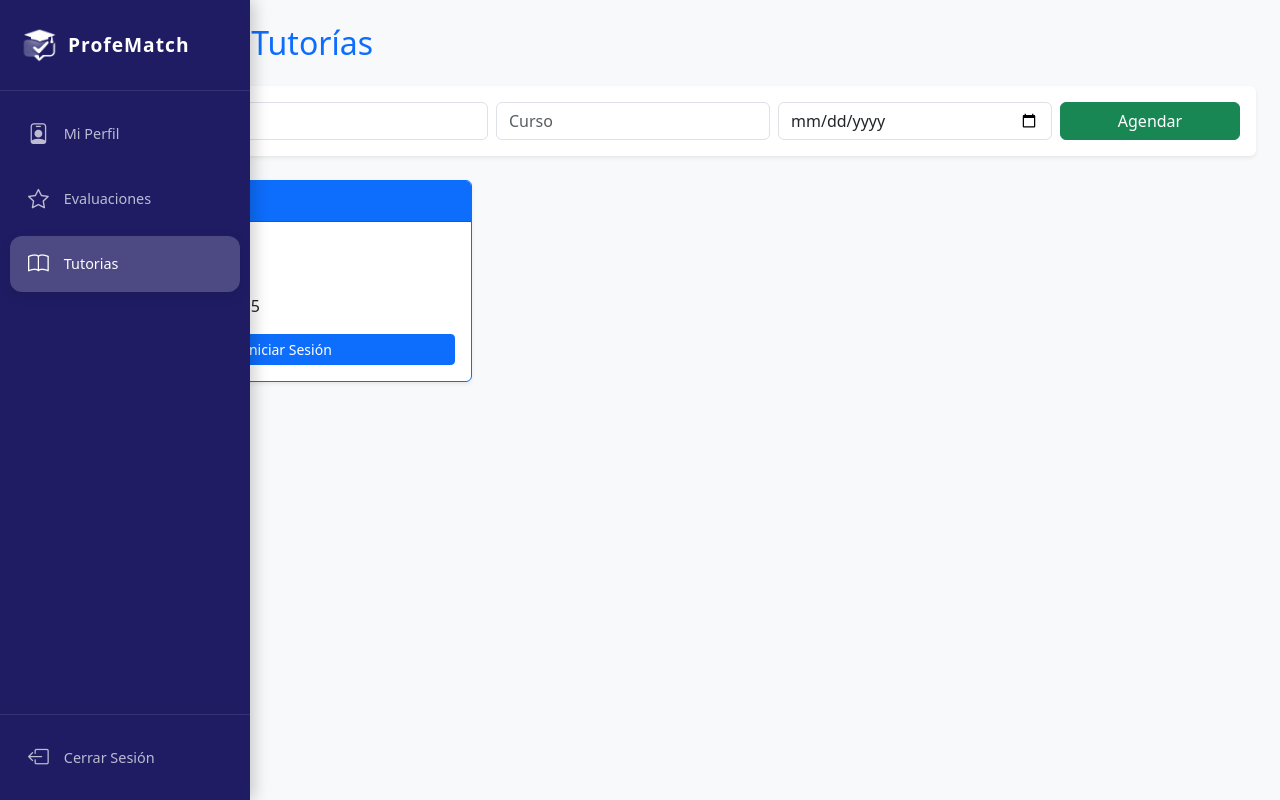
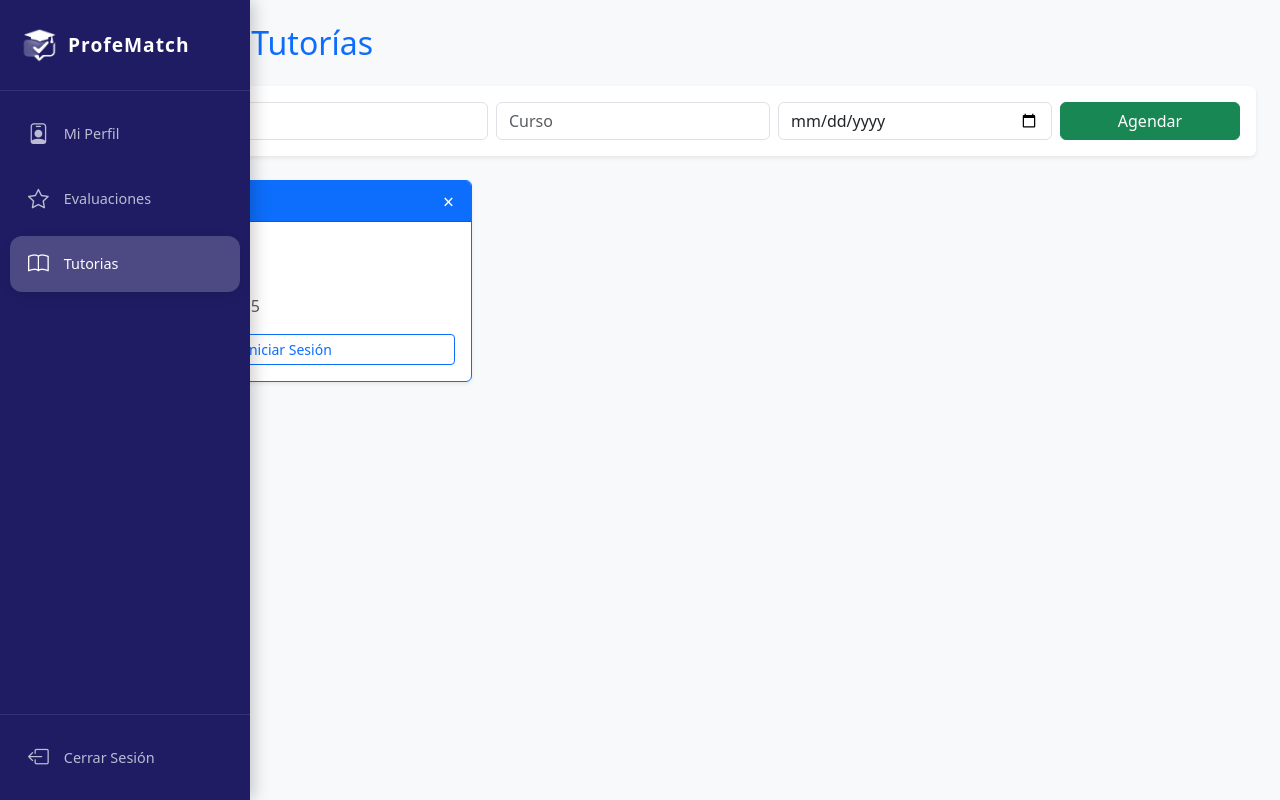
Before and after one commit to CristianCandela/IntegradorProyecto, a React (Vite) app: page /tutorias-profesor in a window 1280 px wide. Both pictures are taken after typing "Sample", "Sample", "2020-01-15" into the empty fields and a click on the button "Agendar". Built offline with nearby package versions, Linux system fonts and the light colour scheme.

Commit message:
feat: validacion y eliminacion de tutorias

```diff
--- a/src/pages/profesor/EvaluacionesProfesor.jsx
+++ b/src/pages/profesor/EvaluacionesProfesor.jsx
@@ -33,7 +33,7 @@ const EvaluacionesProfesor = () => {
   return (
     <div className="d-flex">
       <Sidebar role="profesor" />
-      <Sidebar role="profesor"/>
+
       <div className="container-fluid p-4" style={{ backgroundColor: '#f8f9fa', minHeight: '100vh' }}>
         <h2 className="mb-4">Portal de Evaluaciones</h2>
 
--- a/src/pages/profesor/TutoriasProfesor.jsx
+++ b/src/pages/profesor/TutoriasProfesor.jsx
@@ -3,7 +3,6 @@ import Sidebar from "../../components/Sidebar";
 
 const TutoriasProfesor = () => {
   const [tutorias, setTutorias] = useState([]);
-  // --- NUEVA INFORMACIÓN AGREGADA ---
   const [alumno, setAlumno] = useState('');
   const [materia, setMateria] = useState('');
   const [fecha, setFecha] = useState('');
@@ -15,13 +14,26 @@ const TutoriasProfesor = () => {
 
   const agregarTutoria = (e) => {
     e.preventDefault();
+
+    // VALIDACIÓN: Evita que se guarden tarjetas sin datos
+    if (!alumno.trim() || !materia.trim() || !fecha) {
+      alert("Por favor, completa todos los campos antes de agendar.");
+      return;
+    }
+
     const nueva = { estudiante: alumno, curso: materia, fecha: fecha };
     const lista = [...tutorias, nueva];
     setTutorias(lista);
     localStorage.setItem("tutorias", JSON.stringify(lista));
     setAlumno(''); setMateria(''); setFecha('');
   };
-  // ---------------------------------
+
+  // FUNCIÓN PARA ELIMINAR: Filtra la lista y actualiza el almacenamiento
+  const eliminarTutoria = (index) => {
+    const nuevasTutorias = tutorias.filter((_, i) => i !== index);
+    setTutorias(nuevasTutorias);
+    localStorage.setItem("tutorias", JSON.stringify(nuevasTutorias));
+  };
 
   return (
     <div className="d-flex">
@@ -29,35 +41,58 @@ const TutoriasProfesor = () => {
       <div className="container-fluid p-4">
         <h2 className="mb-4 text-primary">Próximas Tutorías</h2>
 
-        {/* FORMULARIO AGREGADO */}
+        {/* FORMULARIO */}
         <div className="card shadow-sm mb-4 border-0 p-3">
           <form onSubmit={agregarTutoria} className="row g-2">
-            <div className="col-md-4"><input type="text" className="form-control" placeholder="Alumno" value={alumno} onChange={(e)=>setAlumno(e.target.value)}/></div>
-            <div className="col-md-3"><input type="text" className="form-control" placeholder="Curso" value={materia} onChange={(e)=>setMateria(e.target.value)}/></div>
-            <div className="col-md-3"><input type="date" className="form-control" value={fecha} onChange={(e)=>setFecha(e.target.value)}/></div>
-            <div className="col-md-2"><button type="submit" className="btn btn-success w-100">Agendar</button></div>
+            <div className="col-md-4">
+              <input type="text" className="form-control" placeholder="Alumno" value={alumno} onChange={(e)=>setAlumno(e.target.value)}/>
+            </div>
+            <div className="col-md-3">
+              <input type="text" className="form-control" placeholder="Curso" value={materia} onChange={(e)=>setMateria(e.target.value)}/>
+            </div>
+            <div className="col-md-3">
+              <input type="date" className="form-control" value={fecha} onChange={(e)=>setFecha(e.target.value)}/>
+            </div>
+            <div className="col-md-2">
+              <button type="submit" className="btn btn-success w-100">Agendar</button>
+            </div>
           </form>
         </div>
 
+        {/* LISTADO DE TARJETAS */}
         <div className="row">
           {tutorias.length > 0 ? (
             tutorias.map((tut, index) => (
               <div className="col-md-4 mb-3" key={index}>
                 <div className="card border-primary shadow-sm h-100">
-                  <div className="card-header bg-primary text-white">Sesión # {index + 1}</div>
+                  <div className="card-header bg-primary text-white d-flex justify-content-between align-items-center">
+                    <span>Sesión # {index + 1}</span>
+                    {/* BOTÓN X PARA ELIMINAR */}
+                    <button
+                      className="btn btn-sm text-white p-0"
+                      onClick={() => eliminarTutoria(index)}
+                      style={{ fontSize: '1.2rem', lineHeight: '1' }}
+                    >
+                      &times;
+                    </button>
+                  </div>
                   <div className="card-body">
-                    <h5 className="card-title">{tut.estudiante}</h5>
-                    <p className="card-text">
+                    <h5 className="card-title text-dark fw-bold">{tut.estudiante}</h5>
+                    <p className="card-text text-muted">
                       <strong>Curso:</strong> {tut.curso} <br />
                       <strong>Fecha:</strong> {tut.fecha}
                     </p>
-                    <button className="btn btn-primary btn-sm w-100">Iniciar Sesión</button>
+                    <button className="btn btn-outline-primary btn-sm w-100">Iniciar Sesión</button>
                   </div>
                 </div>
               </div>
             ))
           ) : (
-            <div className="alert alert-info">No tienes tutorías programadas para esta semana.</div>
+            <div className="col-12 text-center mt-4">
+              <div className="alert alert-info border-0 shadow-sm">
+                No tienes tutorías programadas para esta semana.
+              </div>
+            </div>
           )}
         </div>
       </div>
```
